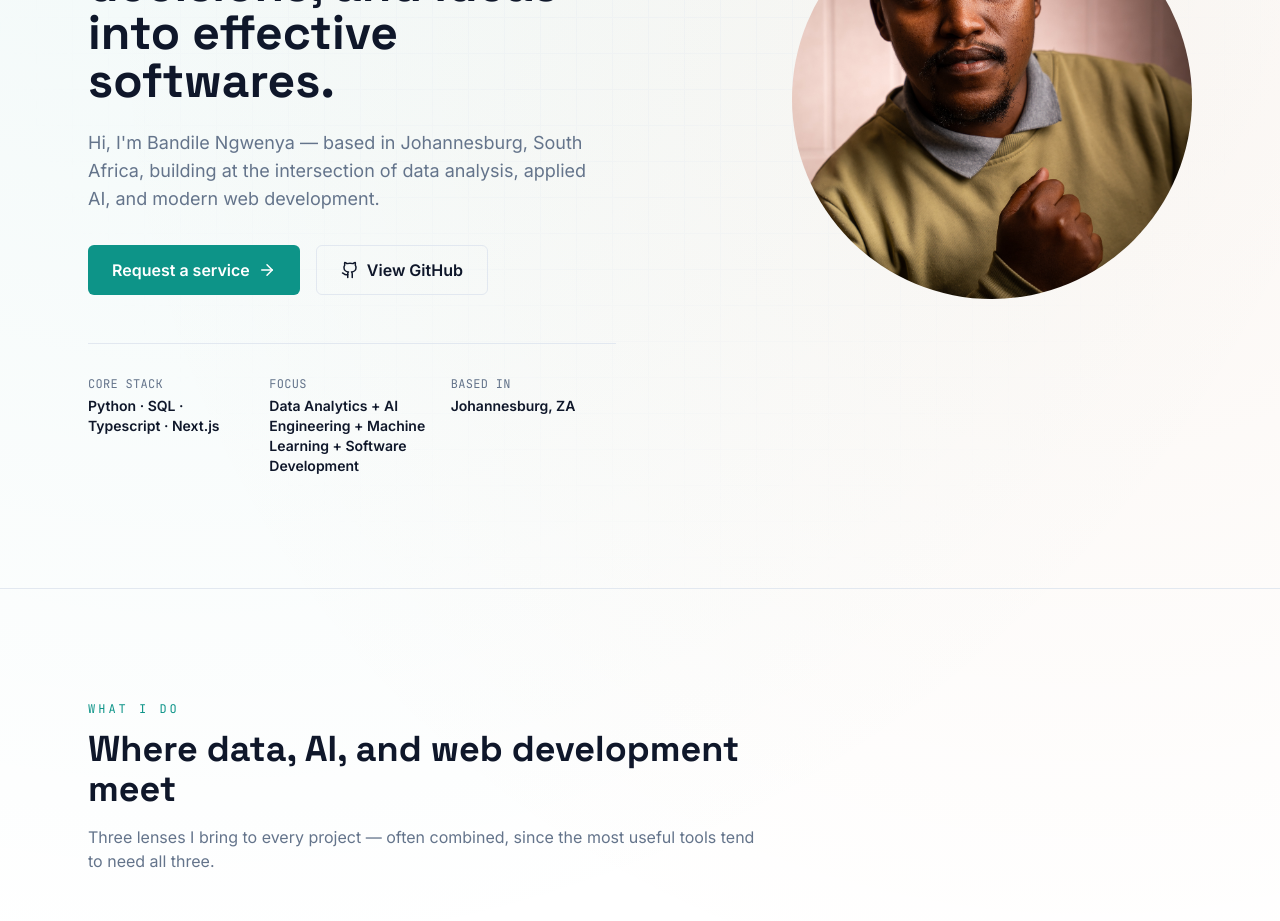
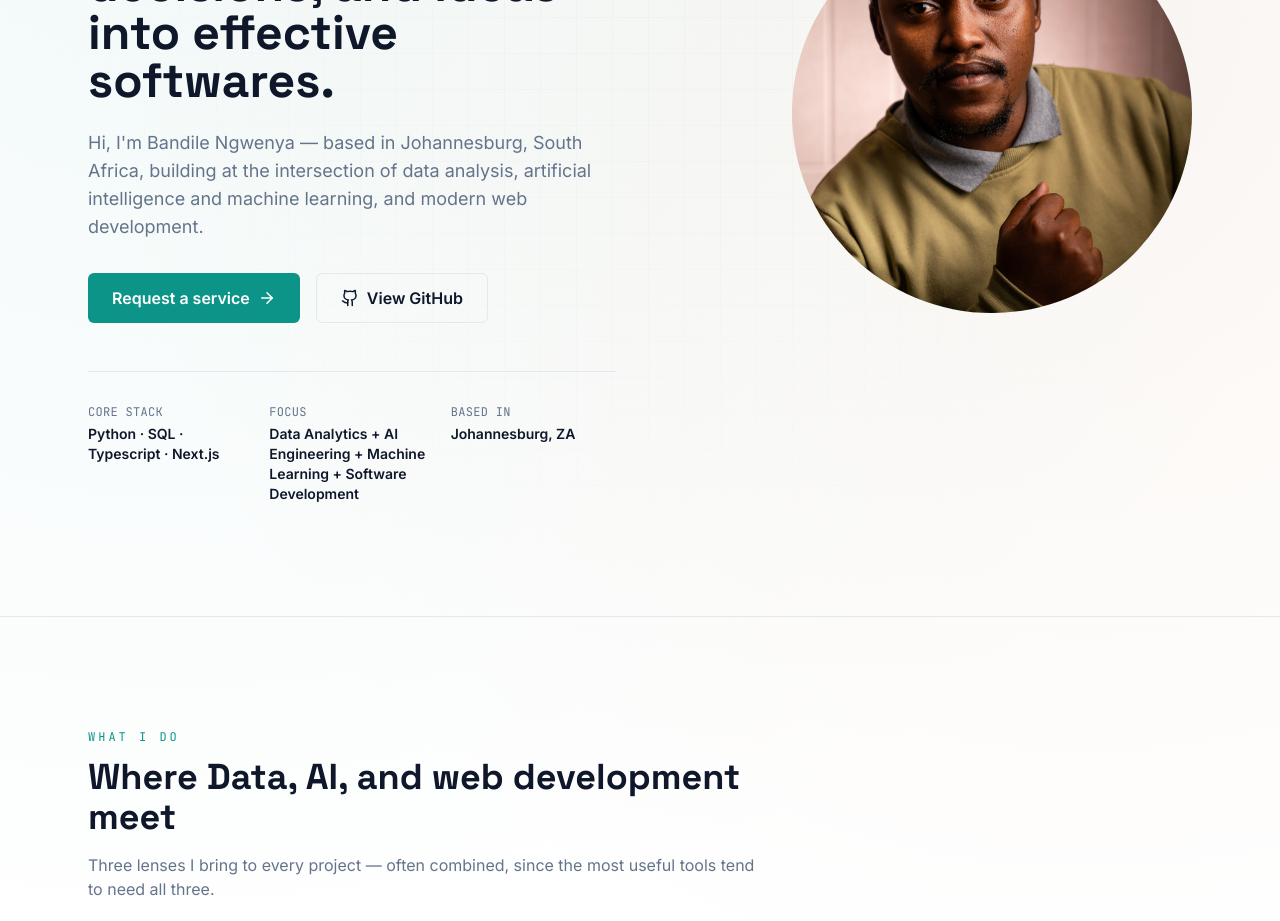
Before and after one commit to Bandile024/bandile-portfolio, a Next.js app: page / in a window 1280 px wide. Shown: the part 260-1181 px from the top of the page. Built offline with nearby package versions, Linux system fonts and the light colour scheme.

Commit message:
Edited text

```diff
--- a/app/page.tsx
+++ b/app/page.tsx
@@ -18,7 +18,7 @@ export default function HomePage() {
             </h1>
             <p className="mt-6 max-w-lg text-lg text-muted">
               Hi, I&apos;m {profile.name} — based in {profile.location}, building
-              at the intersection of data analysis, applied AI, and modern web
+              at the intersection of data analysis, artificial intelligence and machine learning, and modern web
               development.
             </p>
             <div className="mt-8 flex flex-wrap gap-4">
@@ -61,7 +61,7 @@ export default function HomePage() {
           <AnimatedSection>
             <SectionHeading
               eyebrow="What I do"
-              title="Where data, AI, and web development meet"
+              title="Where Data, AI, and web development meet"
               description="Three lenses I bring to every project — often combined, since the most useful tools tend to need all three."
             />
           </AnimatedSection>
```
